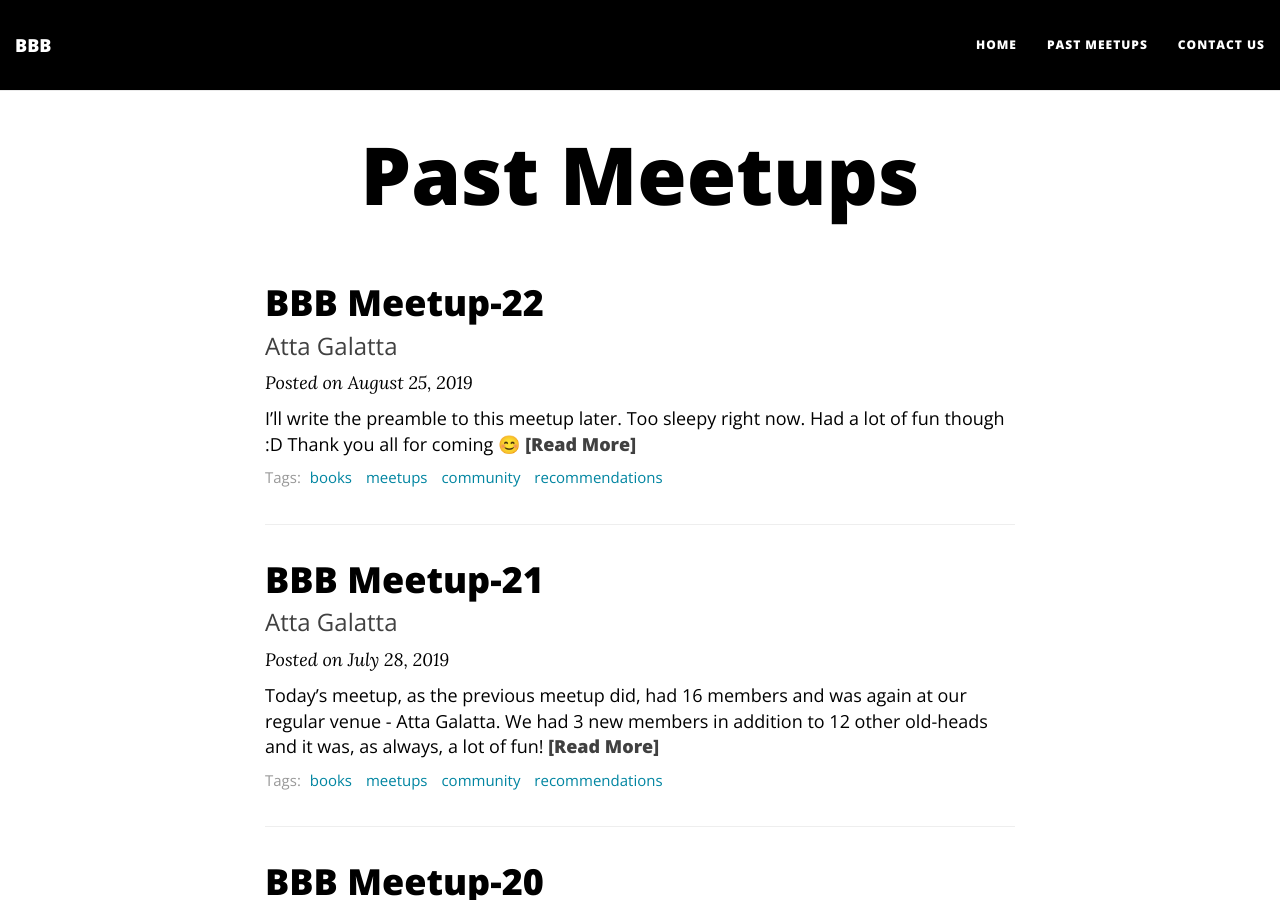
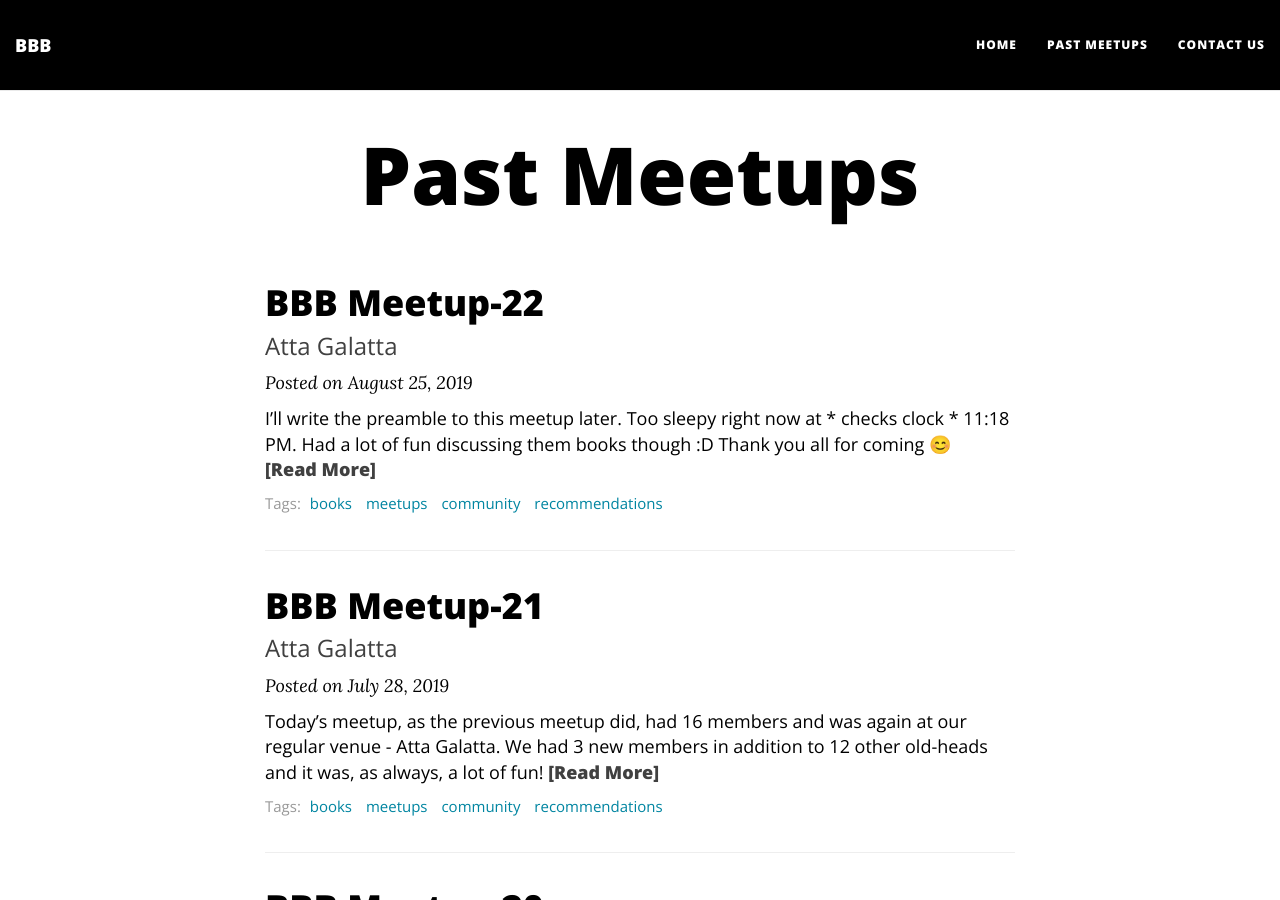
Before and after one commit to brokebibliophiles/brokebibliophiles.github.io, a Jekyll site: the page built from past-events.html, in a window 1280 px wide and 900 px high. Built offline with Jekyll 4.4.1, drawn with Linux system fonts in a browser that asks for light colours; nearby versions of some CDN libraries; emoji names are drawn with the system emoji font.

Commit message:
Minor modifications to post Meetup-22

```diff
--- a/_posts/2019-08-25-BBB-Meetup-22.md
+++ b/_posts/2019-08-25-BBB-Meetup-22.md
@@ -5,14 +5,14 @@ subtitle: Atta Galatta
 tags: [books, meetups, community, recommendations]
 ---
 
-I'll write the preamble to this meetup later. Too sleepy right now. Had a lot of fun though :D
+I'll write the preamble to this meetup later. Too sleepy right now at * checks clock * 11:18 PM. Had a lot of fun discussing them books though :D
 Thank you all for coming :blush:
 
 <p float="left">
   <img src="../img/BBB/BBB_22_08_25_2019.jpg"  />
 </p>
 
-Yes, Pratik Das is an amazing person but evidently the worst photographer.
+Yes, Mr.Das is an amazing person but evidently the worst photographer.
 
 The following were the books (and authors - indicated by 'A' ) discussed -
 
```
